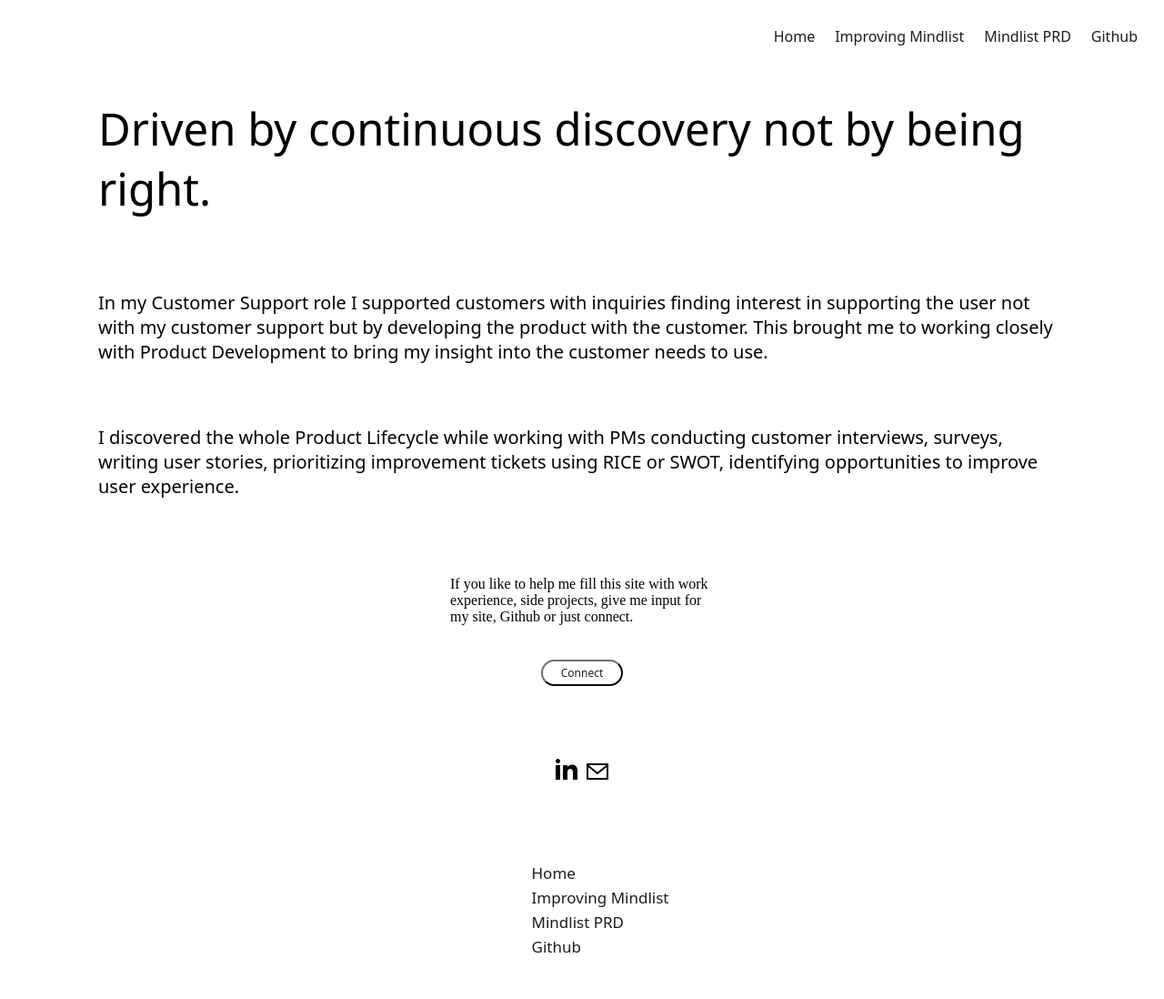
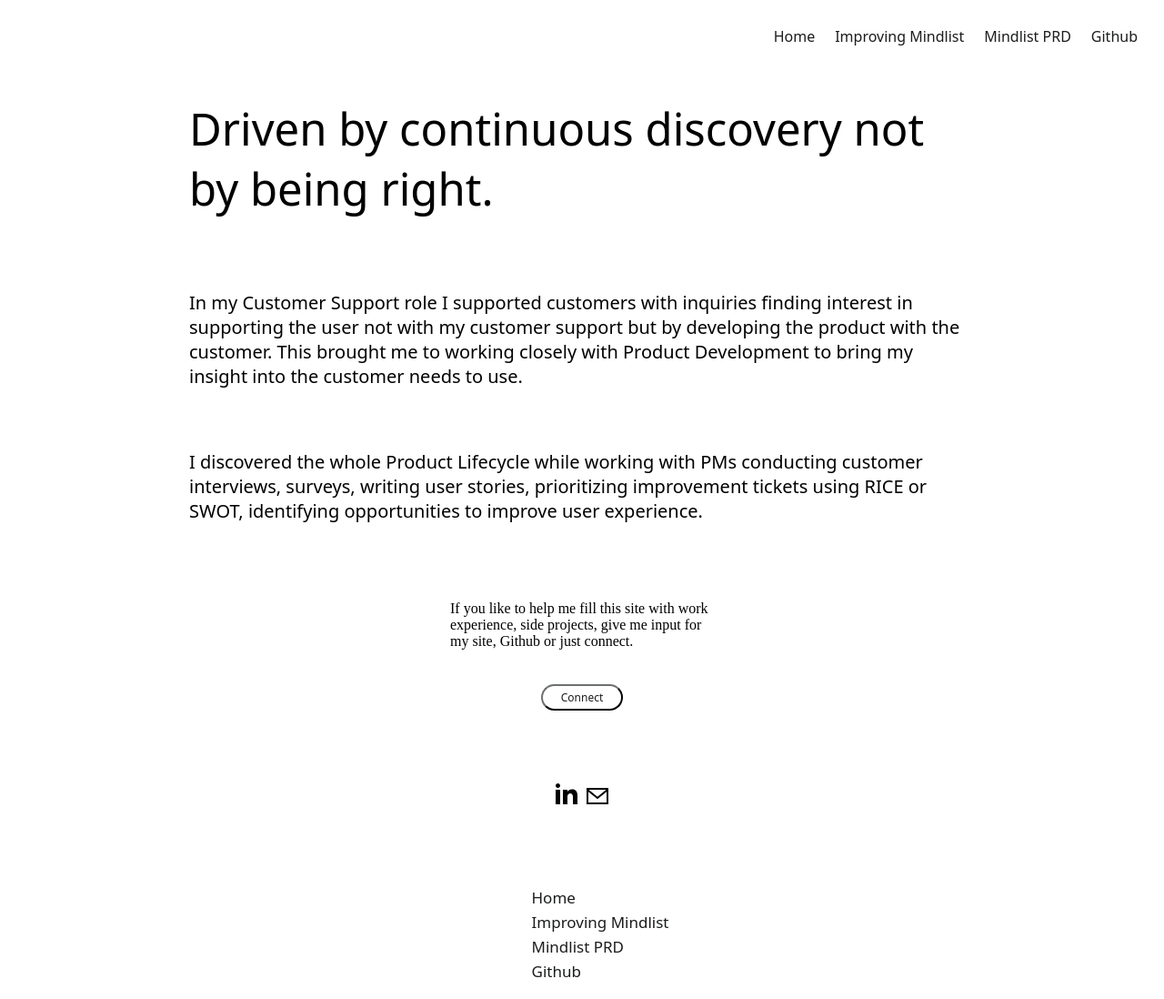
Before and after one commit to dwnmmsnn/mvpfloegel, a plain HTML site: page index.html in a window 1280 px wide. Shown: the whole page at 91% size. Drawn offline with Linux system fonts and the light colour scheme.

Commit message:
style.css

```diff
--- a/style.css
+++ b/style.css
@@ -1,6 +1,6 @@
 .grid{
 display: grid;
-grid-template-columns: min(100px) auto auto auto auto min(100px);
+grid-template-columns: min(200px) auto auto auto auto min(200px);
 grid-template-rows: min(100px) auto auto auto auto min(100px);
 }
 
```
